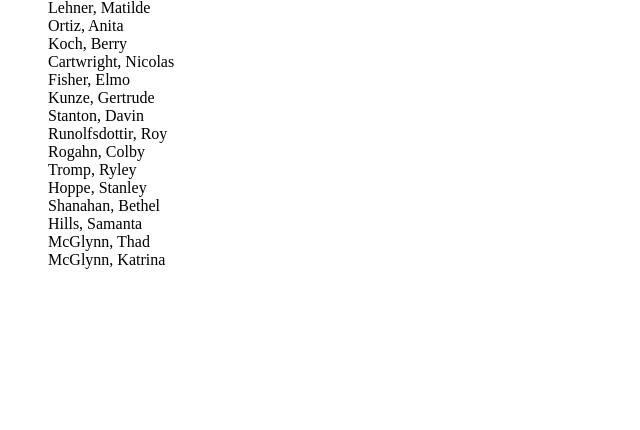
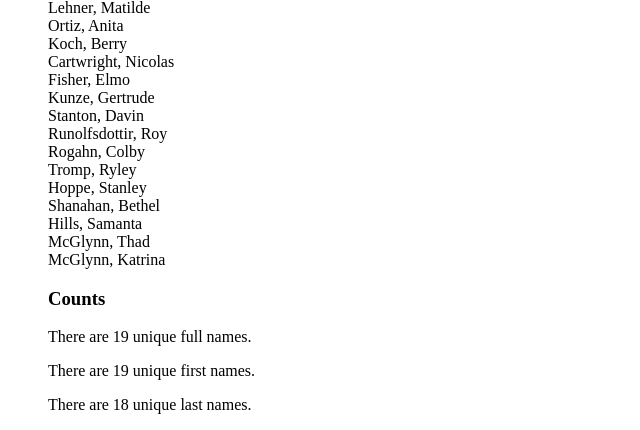
Before and after one commit to squid1975/web182, a PHP site: page / in a window 1280 px wide. Shown: the part 1268-1698 px from the top of the page, without its empty margins (0-640 px from the left). Before the commit the page ends 1537 px from the top, so only its background shows below. Run offline with PHP 8.4, Linux system fonts and the light colour scheme.

Commit message:
Add count of unique full, first, last

```diff
--- a/index.php
+++ b/index.php
@@ -24,11 +24,11 @@ $uniqueFirstNames = array_unique($validFirstNames);
 $uniqueLastNames = array_unique($validLastNames);
 
 // Get the unique count of full names
-
+$uniqueCountFullName = count($uniqueValidNames);
 // Get the unique count of last names
-
+$uniqueCountFirst = count($uniqueFirstNames);
 //Get the unique count of first names
-
+$uniqueCountLast = count($uniqueLastNames);
 //Get the most common last names (names & number of occurrences)
 
 //Get the most common first names (names & number of occurrences)
@@ -59,5 +59,8 @@ echo '<ul style="list-style-type:none">';
     foreach($uniqueValidNames as $uniqueValidNames) {
         echo "<li>$uniqueValidNames</li>";
     }
-
+echo '<h3> Counts </h3>';
+echo ("<p> There are ". $uniqueCountFullName ." unique full names.</p>");
+echo ("<p> There are ". $uniqueCountFirst ." unique first names.</p>");
+echo ("<p> There are ". $uniqueCountLast ." unique last names.</p>");
 ?>
```
